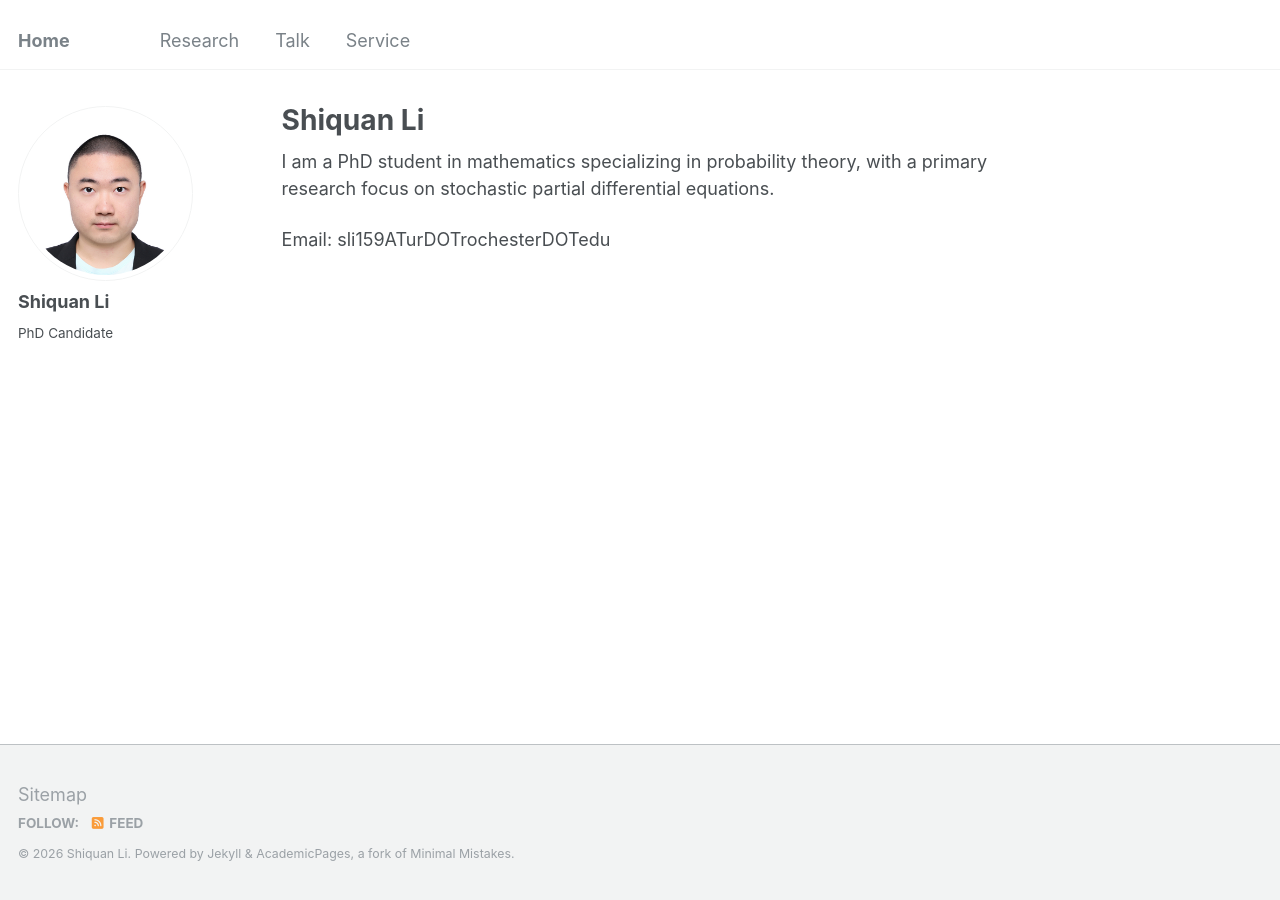
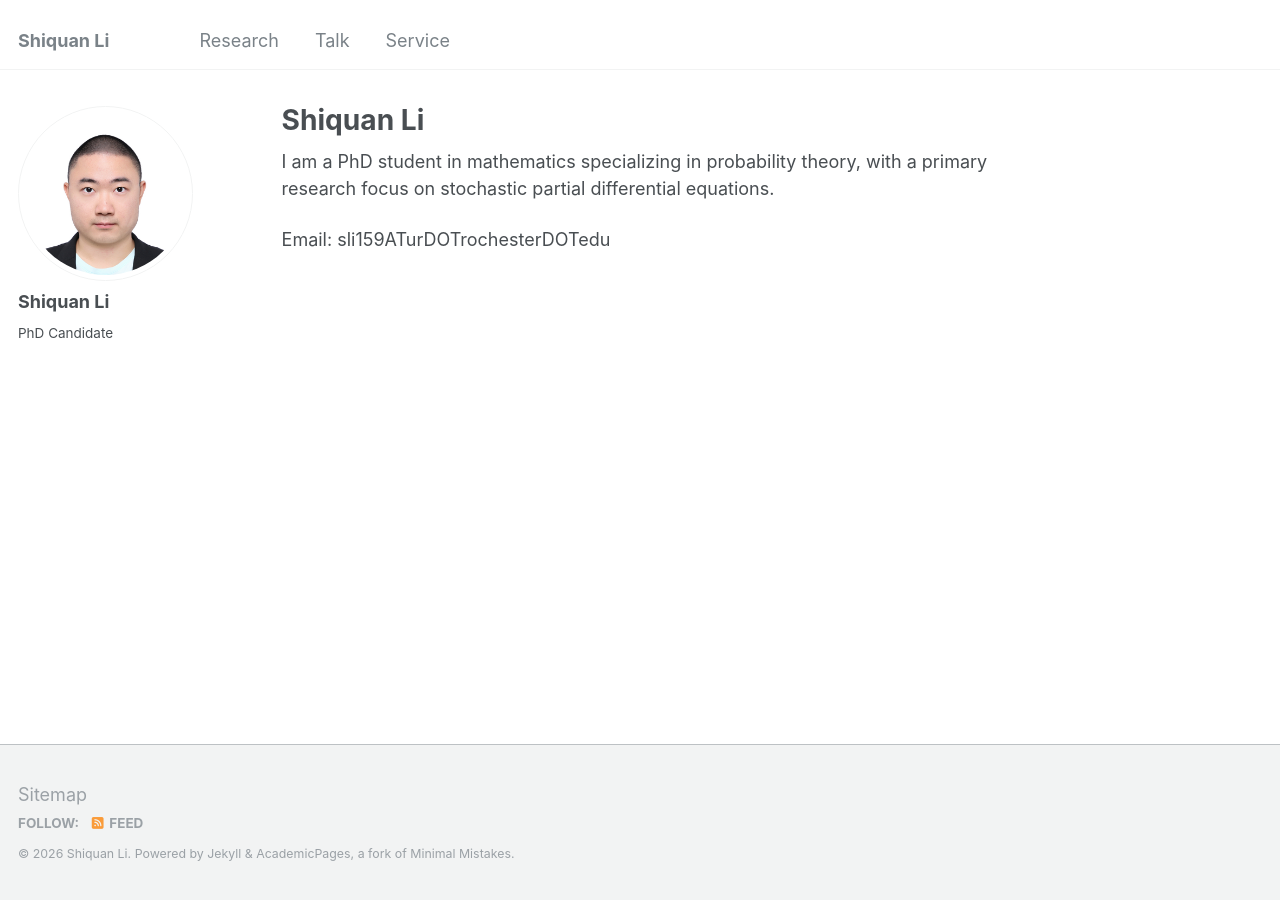
Before and after one commit to Shiquan-Li/Shiquan-Li.github.io, a Jekyll site: the page built from _pages/about.md, in a window 1280 px wide. Built offline with Jekyll 4.4.1, drawn with Linux system fonts in a browser that asks for light colours.

Commit message:
Update site title to 'Shiquan Li'

```diff
--- a/_config.yml
+++ b/_config.yml
@@ -8,7 +8,7 @@
 
 # Basic Site Settings
 locale                   : "en-US"
-title                    : "Home"
+title                    : "Shiquan Li"
 title_separator          : "-"
 name                     : &name "Shiquan Li"
 description              : &description "4th year PhD student from PKU"
```
